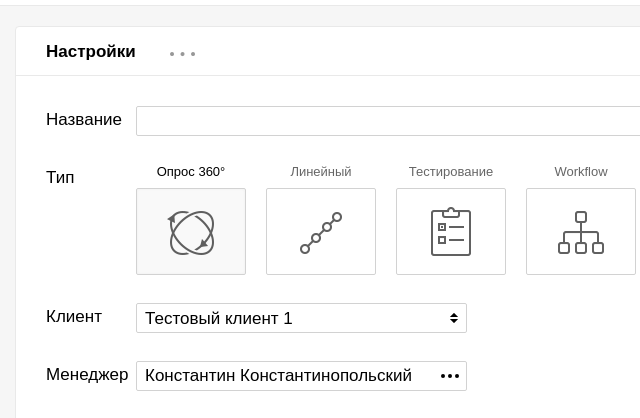
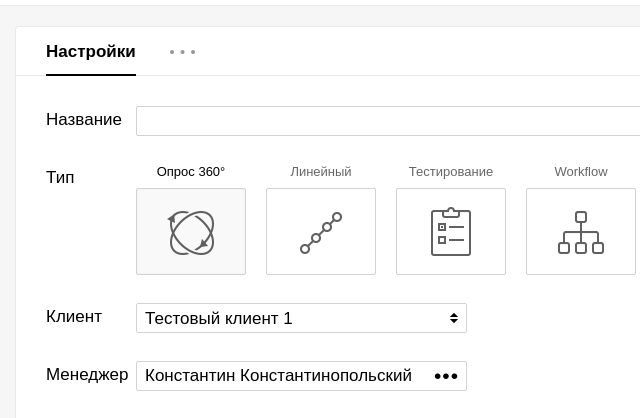
Before and after one commit to iea79/linkis, a plain HTML site: page settings.html in a window 1280 px wide. Shown: the part 154-572 px from the top of the page, 245-885 px from the left. Drawn offline with Linux system fonts and the light colour scheme.

Commit message:
Первые 2 страницы

```diff
--- a/scss/style.scss
+++ b/scss/style.scss
@@ -277,6 +277,15 @@ a {
 			right: 0;
 		}
 	}
+	&__dots {
+		&:before {
+			content: '•••';
+			font-size: 21px;
+			line-height: 30px;
+			height: 30px;
+			letter-spacing: 1px;
+		}
+	}
 }
 
 /* Aside
@@ -342,14 +351,20 @@ a {
 	&__field {
 		&.dots {
 			position: relative;
-			&:after {
-				content: url('../img/dots.svg');
-				position: absolute;
-				right: 8px;
-				top: 2px;
-			}
 			input {
 				padding-right: 30px;
+			}
+			.icon {
+				position: absolute;
+				right: 3px;
+				top: 0;
+				cursor: pointer;
+				color: #000;
+				transition: color 0.3s;
+				&:hover {
+					text-decoration: none;
+					color: lighten(#000, 50%);
+				}
 			}
 		}
 	}
@@ -700,7 +715,6 @@ a {
 		padding: 0 15px;
 		box-sizing: content-box;
 		margin: 0 -30px;
-		// position: relative;
 		&_item {
 			font-weight: 600;
 			padding: 0 15px 13px;
@@ -717,6 +731,9 @@ a {
 				background-color: #000;
 				opacity: 0;
 				transition: opacity .3s;
+			}
+			img {
+				margin-bottom: 2px;
 			}
 			&.more {
 				cursor: default;
--- a/settings.html
+++ b/settings.html
@@ -121,7 +121,7 @@
         <div class="content__wrap">
           <!-- begin tabs__swicher -->
           <div class="tabs__swicher">
-            <div class="tabs__swicher_item">Настройки</div>
+            <div class="tabs__swicher_item active">Настройки</div>
             <div class="tabs__swicher_item more"><img src="img/dots_more.png" alt=""/></div>
           </div>
           <!-- end tabs__swicher -->
@@ -191,7 +191,7 @@
               <div class="form__row width__2">
                 <label class="form__label">Менеджер</label>
                 <div class="form__field dots">
-                  <input class="width__1" type="text" value="Константин Константинопольский"/>
+                  <input class="width__1" type="text" value="Константин Константинопольский" readonly="readonly"/><a class="icon icon__dots" href="#"></a>
                 </div>
               </div>
             </div>
```
Also changed, not shown: css/style.css, img/delete.svg (added), 3 other files.
